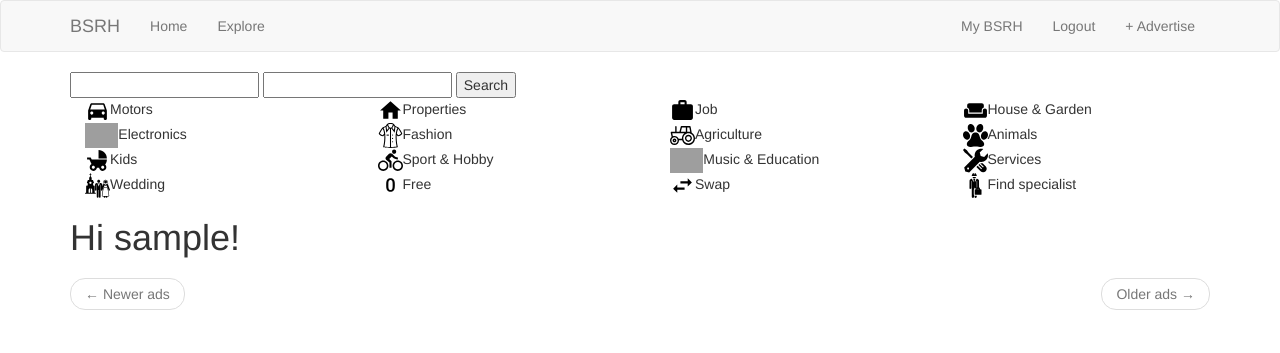
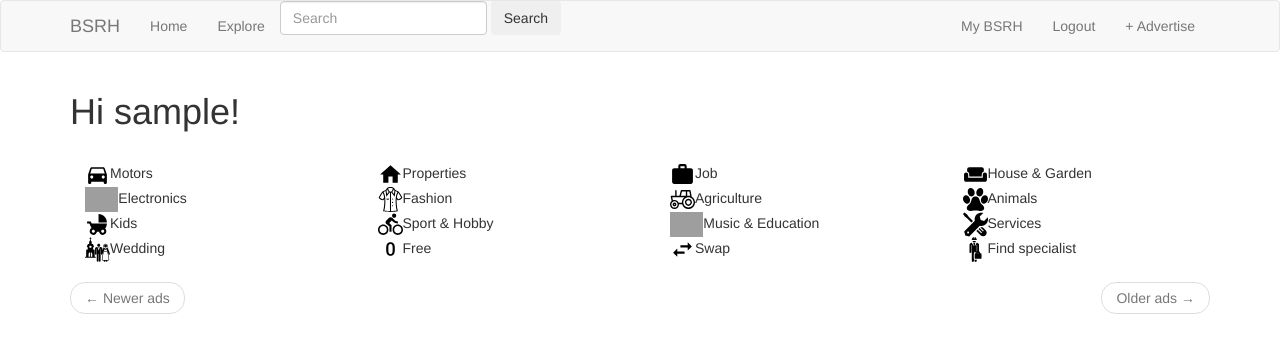
Before and after one commit to mrmufo/web-app-marketplace, a Flask app: page / in a window 1280 px wide. Shown: the top 353 px of the page. Run offline with Flask 2, Linux system fonts and the light colour scheme; the visitor is signed in with stand-in values (Sample User, id 1); data comes from the database, SQL or seed files in the repository; both versions use the stored data as it was after the commit; data that the repository does not hold is empty; some libraries are stand-ins or nearby versions; grey boxes are pictures that could not be loaded.

Commit message:
Modified searchbar, moved to navbar.

```diff
--- a/app/templates/base.html
+++ b/app/templates/base.html
@@ -5,10 +5,11 @@
 {% endblock %}
 
 {% block navbar %}
-    <nav class="navbar navbar-default">
+    <nav class="navbar navbar-default justify-content-between">
         <div class="container">
             <div class="navbar-header">
-                    <button type="button" class="navbar-toggle collapsed" data-toggle="collapse" data-target="#bs-example-navbar-collapse-1" aria-expanded="false">
+                    <button type="button" class="navbar-toggle collapsed" data-toggle="collapse"
+                            data-target="#bs-example-navbar-collapse-1" aria-expanded="false">
                         <span class="sr-only">Toggle navigation</span>
                         <span class="icon-bar"></span>
                         <span class="icon-bar"></span>
@@ -22,6 +23,10 @@
                     <li><a href="{{ url_for('index') }}">{{ _('Home') }}</a></li>
                     <li><a href="{{ url_for('explore') }}">{{ _('Explore') }}</a></li>
                 </ul>
+                <form class="form-inline" style="display: inline-block; height: 50px;">
+                    <input class="form-control mr-sm-2" type="search" placeholder="Search" aria-label="Search">
+                    <button class="btn btn-outline-success my-2 my-sm-0" type="submit">Search</button>
+                </form>
                 <ul class="nav navbar-nav navbar-right">
                     {% if current_user.is_anonymous %}
                     <li><a href="{{ url_for('login') }}">{{ _('Login') }}</a></li>
--- a/app/templates/index.html
+++ b/app/templates/index.html
@@ -2,11 +2,8 @@
 {% import 'bootstrap/wtf.html' as wtf %}
 
 {% block app_content %}
-    <div class="searchbar">
-        <input type="text" id="search" name="search">
-        <input type="text" id="region" name="region">
-        <button>Search</button>
-    </div>
+    <h1>{{ _('Hi %(username)s', username=current_user.username) }}!</h1>
+    <br>
     <div class="container">
         <div class="row mb-3">
             <div class="col-md-3"><img src="static/img/category_car.svg" style="height: 25px;">Motors</div>
@@ -33,11 +30,7 @@
             <div class="col-md-3"><img src="static/img/category_find_engineer.svg" style="height: 25px;">Find specialist</div>
         </div>
     </div>
-    <h1>{{ _('Hi %(username)s', username=current_user.username) }}!</h1>
-    {% if form %}
-    {{ wtf.quick_form(form) }}
-    <br>
-    {% endif %}
+
     {% for ad in ads %}
         {% include '_ad.html' %}
     {% endfor %}
```
Also changed, not shown: bsrh.db.
